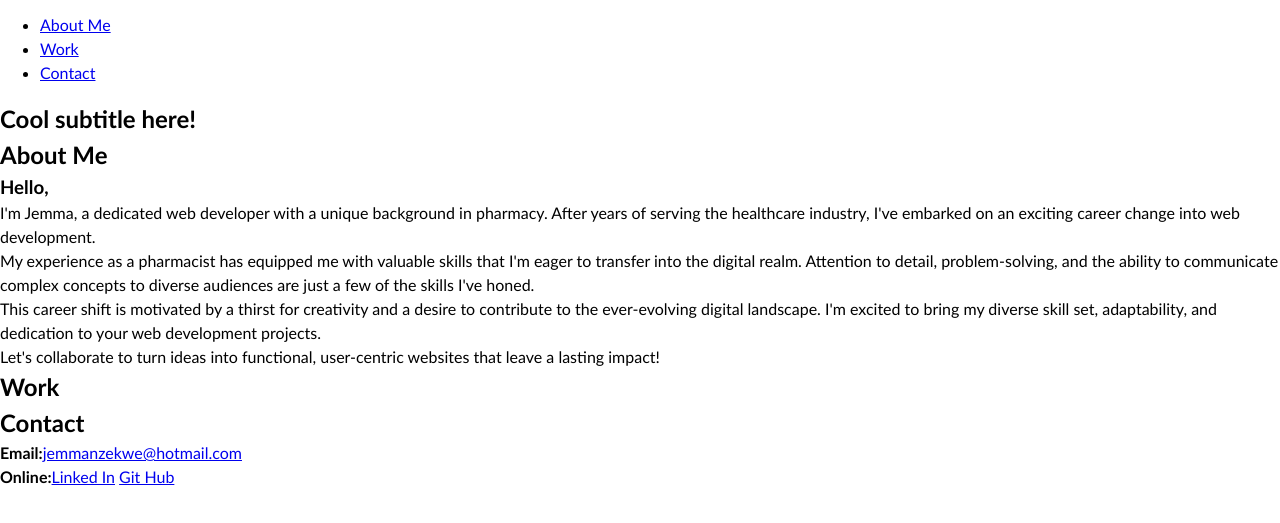
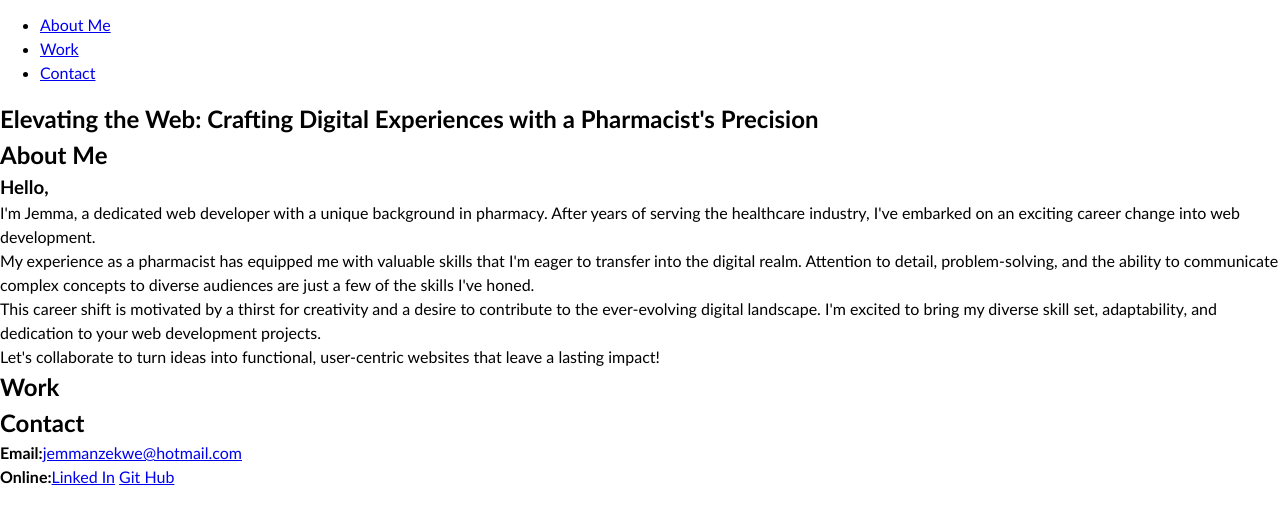
Before and after one commit to jemnz/Jemma-Portfolio, a plain HTML site: page starter/index.html in a window 1280 px wide. Shown: the part 51-574 px from the top of the page. Drawn offline with Linux system fonts and the light colour scheme; files that its build step writes are made by us from their sources.

Commit message:
added a subtitle

```diff
--- a/starter/index.html
+++ b/starter/index.html
@@ -32,7 +32,7 @@
   <!-- hero banner -->
   <section class="hero-banner">
     <div>
-      <h2>Cool subtitle here!</h2>
+      <h2>Elevating the Web: Crafting Digital Experiences with a Pharmacist's Precision</h2>
     </div>
   </section>
 
```
